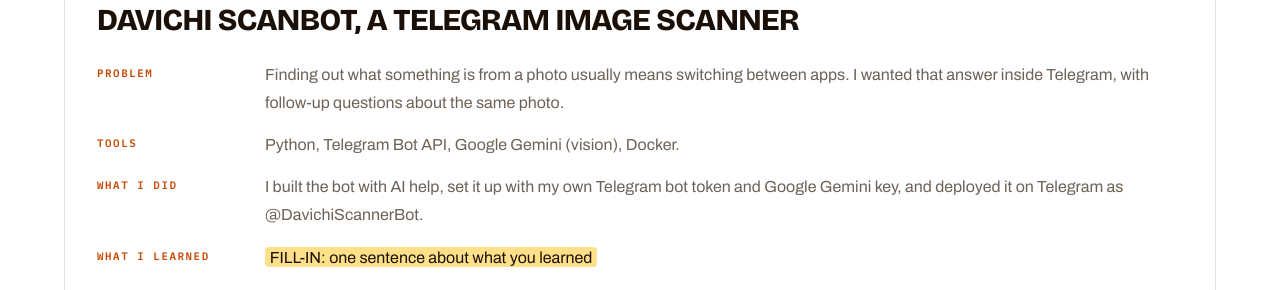
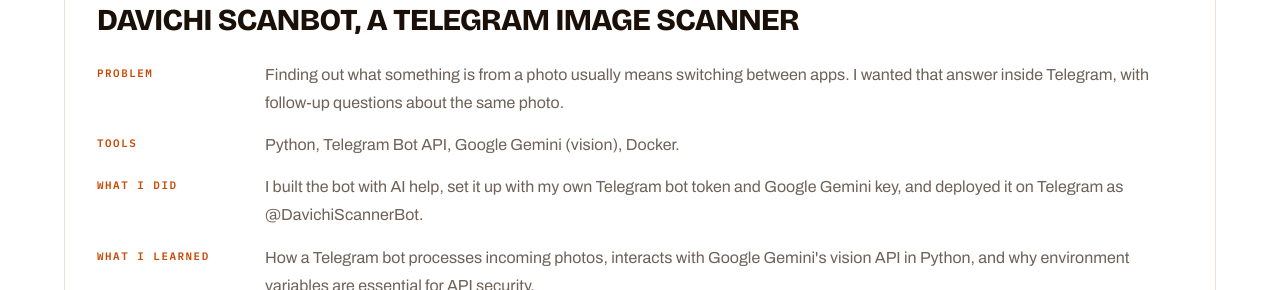
Before and after one commit to Davichi-1/Portfolio-Assignment, a plain HTML site: page index.html in a window 1280 px wide. Shown: the part 4482-4772 px from the top of the page. Drawn offline with nearby package versions, Linux system fonts and the light colour scheme.

```diff
--- a/index.html
+++ b/index.html
@@ -457,7 +457,7 @@ mark{background:#FFE08A;color:#1B1008;padding:.1rem .3rem;border-radius:4px}
       <article class="proj anim-fade">
         <span class="kind">Python, AI</span>
         <h3>Davichi ScanBot, a Telegram image scanner</h3>
-        <dl><dt>Problem</dt><dd>Finding out what something is from a photo usually means switching between apps. I wanted that answer inside Telegram, with follow-up questions about the same photo.</dd><dt>Tools</dt><dd>Python, Telegram Bot API, Google Gemini (vision), Docker.</dd><dt>What I did</dt><dd>I built the bot with AI help, set it up with my own Telegram bot token and Google Gemini key, and deployed it on Telegram as @DavichiScannerBot.</dd><dt>What I learned</dt><dd><mark>FILL-IN: one sentence about what you learned</mark></dd></dl>
+        <dl><dt>Problem</dt><dd>Finding out what something is from a photo usually means switching between apps. I wanted that answer inside Telegram, with follow-up questions about the same photo.</dd><dt>Tools</dt><dd>Python, Telegram Bot API, Google Gemini (vision), Docker.</dd><dt>What I did</dt><dd>I built the bot with AI help, set it up with my own Telegram bot token and Google Gemini key, and deployed it on Telegram as @DavichiScannerBot.</dd><dt>What I learned</dt><dd>How a Telegram bot processes incoming photos, interacts with Google Gemini's vision API in Python, and why environment variables are essential for API security.</dd></dl>
         <div class="links"><a class="more" href="https://github.com/Davichi-1/portfolio/tree/main/telegram-scan-bot" target="_blank" rel="noopener">View the code <svg class="icon" aria-hidden="true"><use href="#i-arrow"/></svg></a><a class="more" href="https://t.me/DavichiScannerBot" target="_blank" rel="noopener">Try the bot <svg class="icon" aria-hidden="true"><use href="#i-arrow"/></svg></a></div>
       </article>
       <article class="proj anim-fade">
```
Also changed, not shown: 1 other file.
